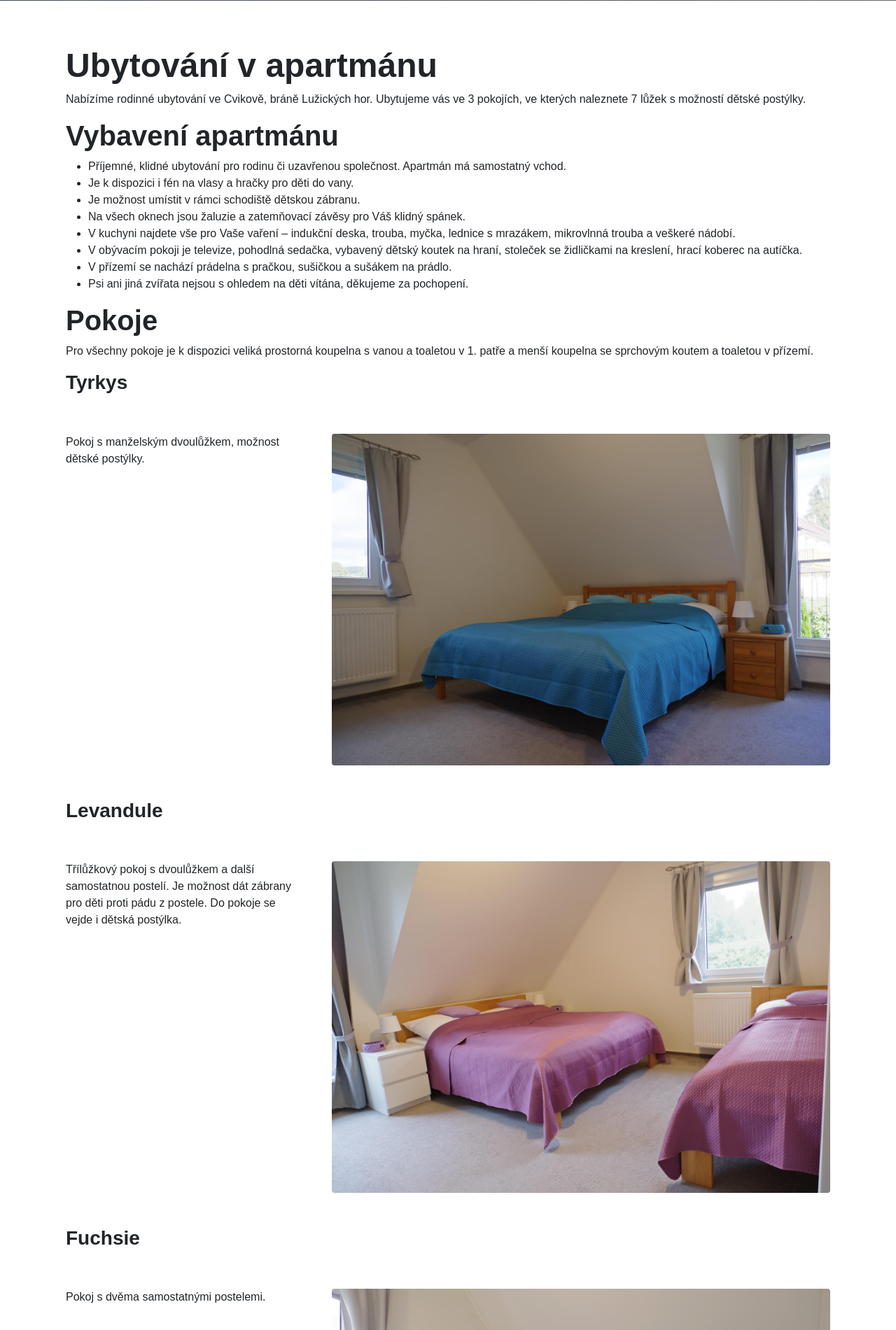
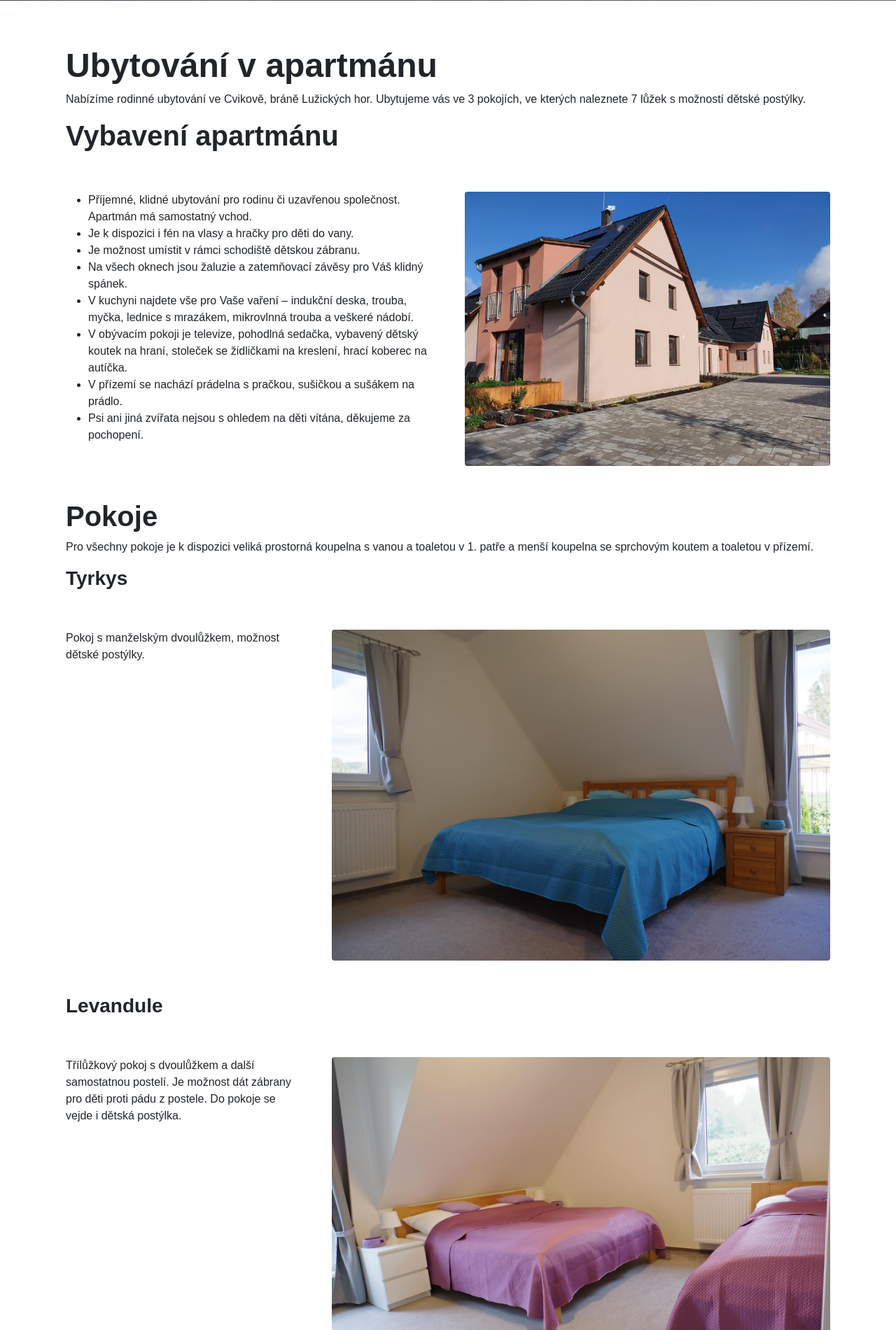
Before and after one commit to nijel/apartmancvikov, a Django app: page /en/ in a window 1280 px wide. Shown: the part 492-2393 px from the top of the page at 70% size. Run offline with Django 3.2, Linux system fonts and the light colour scheme; some libraries are stand-ins or nearby versions; some web fonts are replaced.

Commit message:
Add main picture

```diff
--- a/apartmancvikov/templates/index.html
+++ b/apartmancvikov/templates/index.html
@@ -16,6 +16,13 @@
 
   <h2 class="display-6 fw-bold">{% trans "Vybavení apartmánu" %}</h2>
 
+  <div class="row flex-lg-row-reverse g-5 py-5">
+    <div class="col-lg-6">
+      <a href="{% static "foto/dum.jpg" %}" data-toggle="lightbox" data-gallery="lightbox" data-caption="{% trans "Apartmán Cvikov" %}" alt="{% trans "Apartmán Cvikov" %}">
+        <img src="{% static "foto/dum.jpg" %}" class="rounded img-fluid" />
+      </a>
+    </div>
+    <div class="col-lg-6">
   <ul>
     <li>{% trans "Příjemné, klidné ubytování pro rodinu či uzavřenou společnost. Apartmán má samostatný vchod." %}
     <li>{% trans "Je k dispozici i fén na vlasy a hračky pro děti do vany." %}
@@ -26,6 +33,8 @@
     <li>{% trans "V přízemí se nachází prádelna s pračkou, sušičkou a sušákem na prádlo." %}
     <li>{% trans "Psi ani jiná zvířata nejsou s ohledem na děti vítána, děkujeme za pochopení." %}
   </ul>
+    </div>
+  </div>
 
   <h2 class="display-6 fw-bold">{% trans "Pokoje" %}</h2>
 
@@ -84,7 +93,7 @@
   </a>
   </div>
   <div class="col-lg-4 col-md-12 mb-4 mb-lg-0 p-5">
-  <a href="{% static "foto/jidelna.jpg" %}" data-toggle="lightbox" data-gallery="lightbox" data-caption="{% trans "Obývací pokoj" %}" alt="{% trans "Jídelna s dětským koutkem" %}">
+  <a href="{% static "foto/jidelna.jpg" %}" data-toggle="lightbox" data-gallery="lightbox" data-caption="{% trans "Jídelna s dětským koutkem" %}" alt="{% trans "Jídelna s dětským koutkem" %}">
     <img src="{% static "foto/jidelna.jpg" %}" class="rounded img-fluid" />
   </a>
   </div>
```
Also changed, not shown: apartmancvikov/static/foto/dum.jpg (added).
